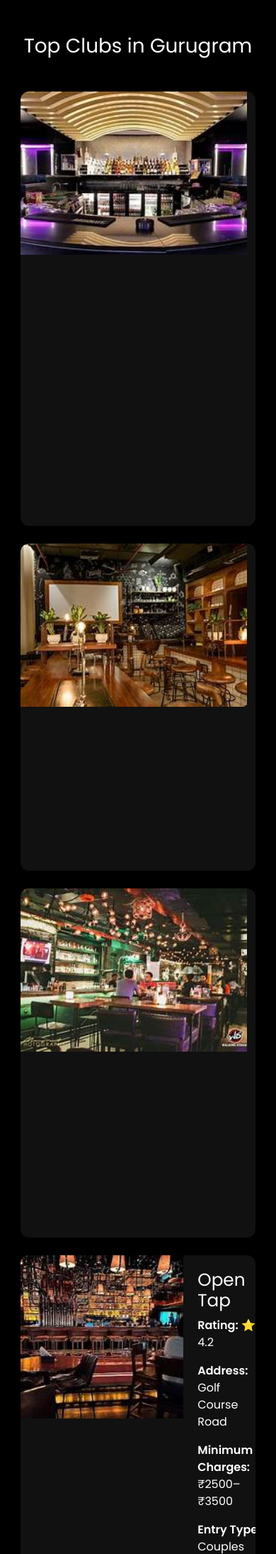
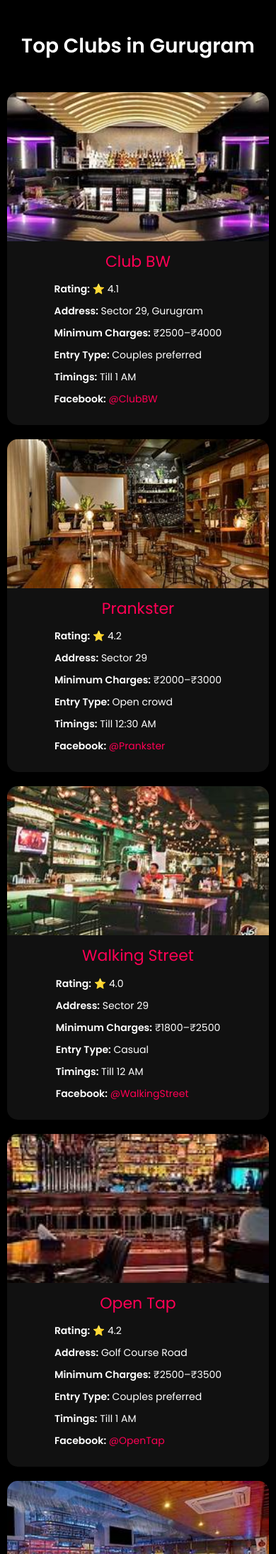
Before and after one commit to ArmaanMansuri07/buzzbash, a Django app: template template/gurugram.html in a window 390 px wide. Shown: the part 66-2256 px from the top of the page at 71% size. Run offline with Django 3.2, Linux system fonts and the light colour scheme; the template is opened without the code that fills it, so the values that code supplies are empty.

Commit message:
Updated responsive design and settings

```diff
--- /dev/null
+++ b/static/css/club.css
@@ -0,0 +1,156 @@
+body{
+    background:#000;
+    color:#fff;
+    font-family:'Poppins',sans-serif;
+}
+
+/* Heading */
+
+h1{
+    color:#fff;
+    font-weight:700;
+    text-align:center;
+    margin:40px 0;
+}
+
+/* Club Card */
+
+.club-card{
+    display:flex;
+    align-items:center;
+    background:#111;
+    width:90%;
+    max-width:1100px;
+    margin:30px auto;
+    border-radius:15px;
+    overflow:hidden;
+    box-shadow:0 10px 25px rgba(0,0,0,.45);
+    transition:.3s;
+}
+
+.club-card:hover{
+    transform:translateY(-5px);
+    box-shadow:0 15px 35px rgba(255,0,85,.25);
+}
+
+.club-card img{
+    width:340px;
+    height:240px;
+    object-fit:cover;
+    flex-shrink:0;
+}
+
+.club-info{
+    padding:25px;
+    flex:1;
+}
+
+.club-info h2{
+    color:#ff0055;
+    margin-bottom:15px;
+    font-size:30px;
+}
+
+.club-info p{
+    margin-bottom:10px;
+    font-size:16px;
+    line-height:1.6;
+}
+
+.club-info strong{
+    color:#fff;
+}
+
+.club-info a{
+    color:#ff0055;
+    text-decoration:none;
+    transition:.3s;
+}
+
+.club-info a:hover{
+    color:#fff;
+    text-decoration:underline;
+}
+
+/* Tablet */
+
+@media(max-width:992px){
+
+.club-card{
+    width:95%;
+}
+
+.club-card img{
+    width:280px;
+    height:220px;
+}
+
+.club-info{
+    padding:20px;
+}
+
+.club-info h2{
+    font-size:26px;
+}
+
+}
+
+/* Mobile */
+
+@media(max-width:768px){
+
+.club-card{
+    flex-direction:column;
+}
+
+.club-card img{
+    width:100%;
+    height:240px;
+}
+
+.club-info{
+    padding:20px;
+}
+
+.club-info h2{
+    font-size:24px;
+    text-align:center;
+}
+
+.club-info p{
+    font-size:15px;
+}
+
+}
+
+/* Small Mobile */
+
+@media(max-width:480px){
+
+h1{
+    font-size:28px;
+}
+
+.club-card{
+    width:95%;
+    margin:20px auto;
+}
+
+.club-card img{
+    height:210px;
+}
+
+.club-info{
+    padding:16px;
+}
+
+.club-info h2{
+    font-size:22px;
+}
+
+.club-info p{
+    font-size:14px;
+    line-height:1.5;
+}
+
+}
--- a/template/gurugram.html
+++ b/template/gurugram.html
@@ -1,46 +1,9 @@
 {% extends 'base.html' %}
+{% load static %}
 {% block title %}Top Clubs in Gurugram{% endblock title %}
 
 {% block body %}
-
-<style>
-
-body{
-background:#000;
-color:white;
-}
-
-.club-card{
-display:flex;
-background:#111;
-margin:25px auto;
-border-radius:12px;
-overflow:hidden;
-box-shadow:0 8px 25px rgba(0,0,0,0.5);
-width:85%;
-transition:0.3s;
-}
-
-.club-card:hover{
-transform:scale(1.02);
-}
-
-.club-card img{
-width:320px;
-height:230px;
-object-fit:cover;
-}
-
-.club-info{
-padding:20px;
-}
-
-.club-info a{
-color:#ff4d6d;
-text-decoration:none;
-}
-
-</style>
+<link rel="stylesheet" href="{% static 'css/club.css' %}">
 
 <h1 class="text-center my-5">Top Clubs in Gurugram</h1>
 
```
Also changed, not shown: clubs/settings.py (+8 -6 lines), clubs/urls.py (+10 -17 lines), template/delhi.html (+2 -37 lines), template/noida.html (+2 -26 lines).
